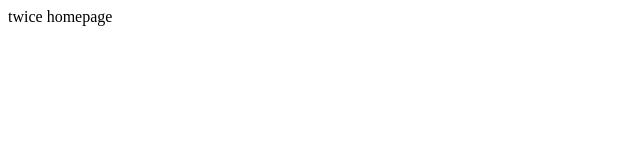
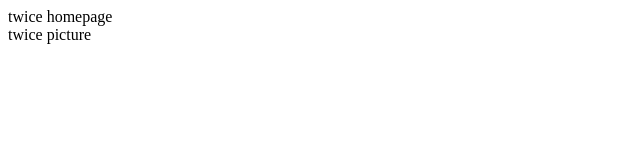
Before and after one commit to cnugithubpractice8/my-git-project, a plain HTML site: page index.html in a window 1280 px wide. Shown: the full height of the page, 0-640 px from the left. Drawn offline with Linux system fonts and the light colour scheme.

Commit message:
Add twice picture

```diff
--- a/index.html
+++ b/index.html
@@ -1,4 +1,4 @@
 <html>
 	<head> twice homepage</head>
-
+        <div>twice picture</div>
 </html>
```
